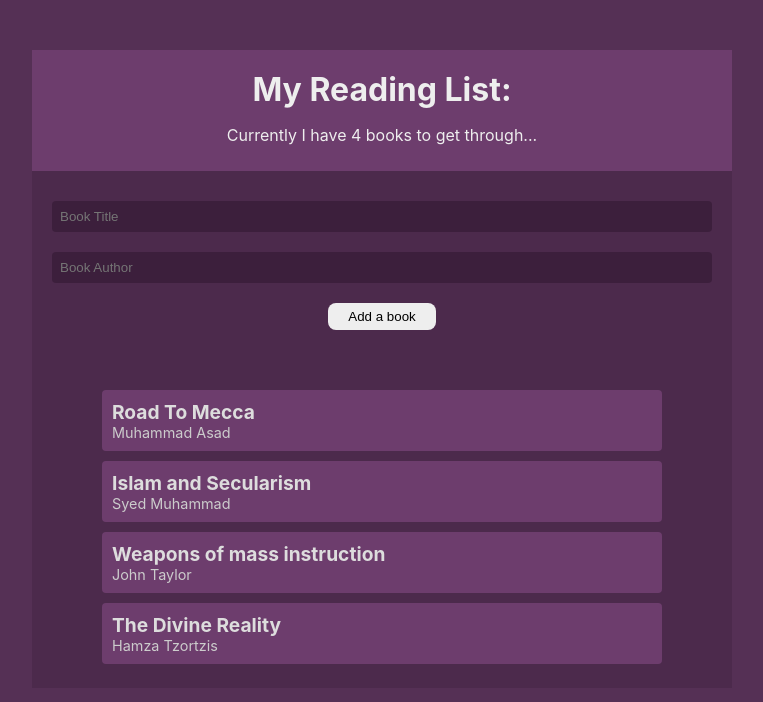
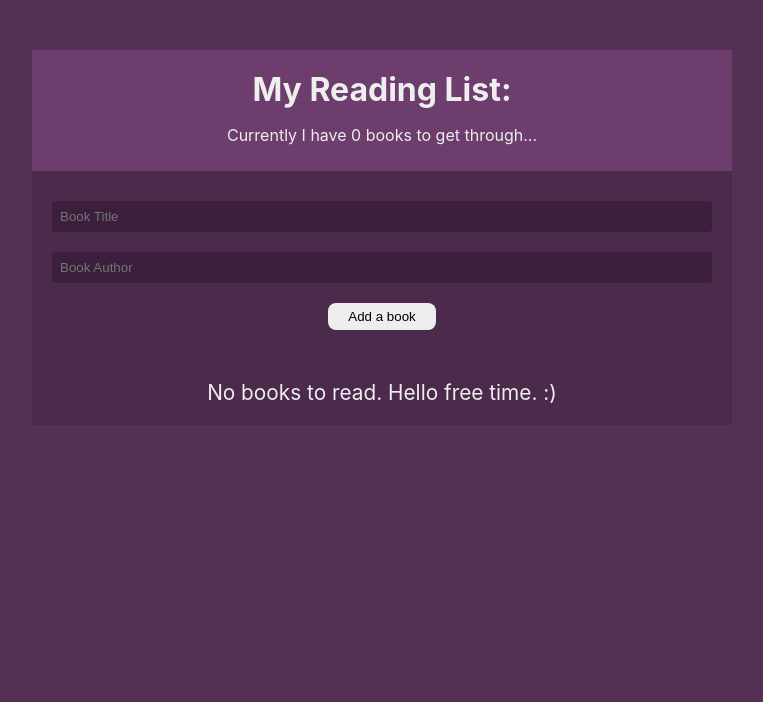
Before and after one commit to frontendprof/react-reading-list, a React (Create React App) app: page / in a window 1280 px wide. Shown: the top 702 px of the page, without its empty margins (258-1021 px from the left). Built offline with nearby package versions, Linux system fonts and the light colour scheme.

Commit message:
Adding reducer

```diff
--- a/src/components/BookDetails.js
+++ b/src/components/BookDetails.js
@@ -5,9 +5,9 @@
 
 
 const BookDetails = ({book}) => {
-    const {removeBook}=useContext(BookContext);
+    const {dispatch}=useContext(BookContext);
     return (
-        <li onClick={()=>removeBook(book.id)}>
+        <li onClick={()=>dispatch({type:"REMOVE_BOOK",id:book.id})}>
             <div className="title">{book.title}</div>
             <div className="author">{book.author}</div>
         </li>
--- a/src/components/BookForm.js
+++ b/src/components/BookForm.js
@@ -5,14 +5,17 @@
 
 
 const BookForm = () => {
-    const {addBook}=useContext(BookContext);
+    const {dispatch}=useContext(BookContext);
 
     const[title,setTitle]=useState("");
     const[author,setAuthor]=useState("");
 
+
     const handleSubmit=e=>{
         e.preventDefault();
-        addBook(title,author);
+        dispatch({type:'ADD_BOOK',book:{
+            title,author
+        }});
         setTitle("");
         setAuthor("")
     }
--- a/src/contexts/BookContext.js
+++ b/src/contexts/BookContext.js
@@ -1,6 +1,7 @@
 
-import React,{createContext,useState} from 'react';
+import React,{createContext,useReducer} from 'react';
 import { v1 as uuidv1 } from 'uuid';
+import { bookReducer } from '../reducers/bookReducer';
 
 
 
@@ -8,23 +9,12 @@
 
 
 const BookContextProvider = (props) => {
-    const [books,setBooks]=useState([
-        {title:"Road To Mecca", author:"Muhammad Asad", id:1},
-        {title:"Islam and Secularism", author:"Syed Muhammad", id:2},
-        {title:"Weapons of mass instruction", author:"John Taylor", id:3},
-        {title:"The Divine Reality", author:"Hamza Tzortzis",id:4}
-        ]);
+    const [books,dispatch]=useReducer(bookReducer,[]);
 
-    const addBook=(title,author)=>{
-        setBooks([...books,{title,author, id:uuidv1() }])
-    };
 
-    const removeBook=id=>{
-        setBooks(books.filter(book=>book.id!==id))
-    }
 
     return (
-        <BookContext.Provider value={{ books, addBook, removeBook }}>
+        <BookContext.Provider value={{ books, dispatch }}>
             {props.children}
         </BookContext.Provider>
     )
--- /dev/null
+++ b/src/reducers/bookReducer.js
@@ -0,0 +1,18 @@
+import { v1 as uuidv1 } from 'uuid';
+
+export const bookReducer=(state,action)=>{
+    switch(action.type){
+        case 'ADD_BOOK':
+            return [...state,{
+                title:action.book.title,
+                author:action.book.author,
+                id:uuidv1()
+            }]
+
+        case 'REMOVE_BOOK':
+            return state.filter(book=>book.id!==action.id);
+
+        default:
+            return state;
+    }
+}
```
Also changed, not shown: 1 other file (tests, documents, lock files or other folders).
